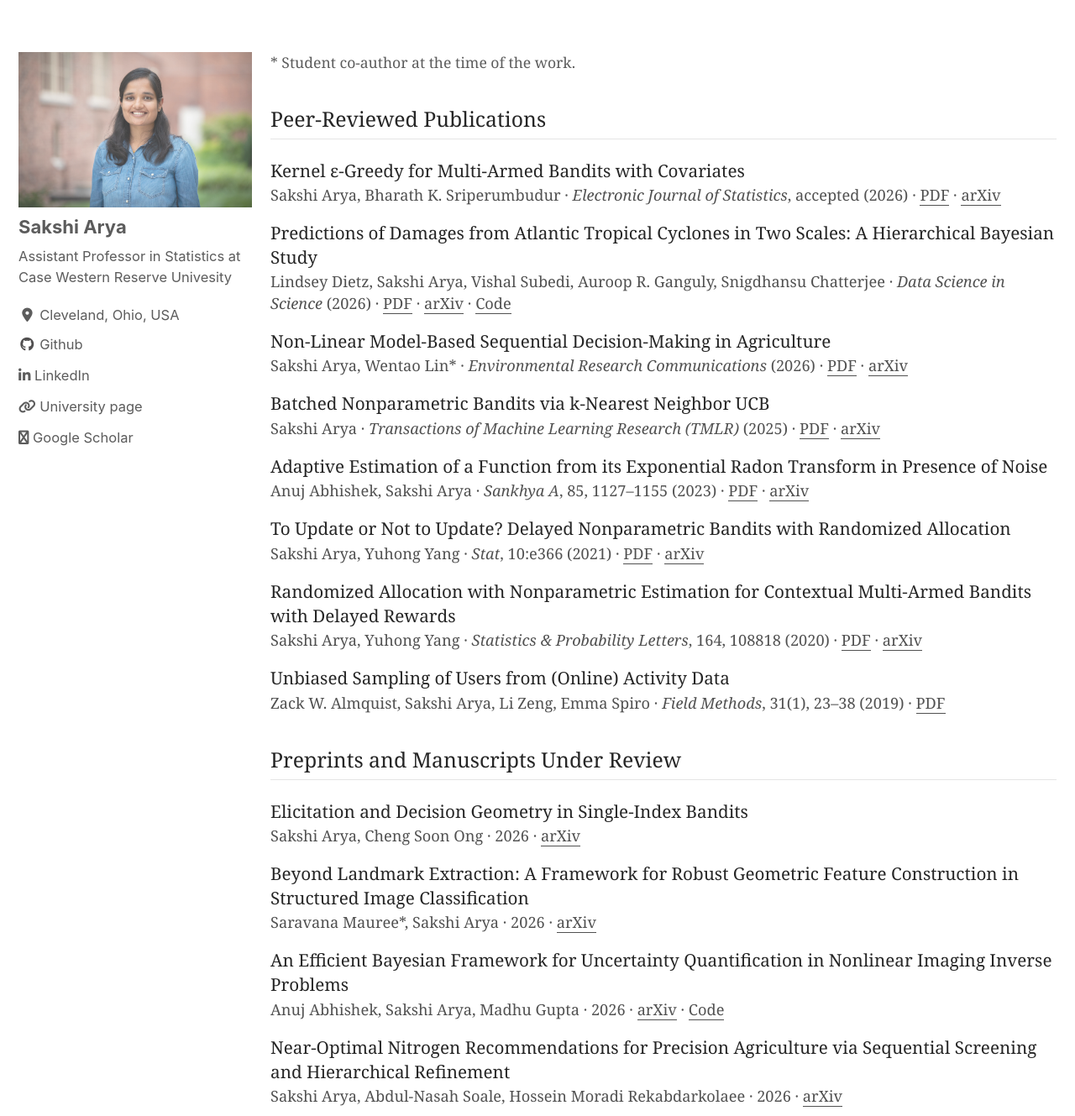
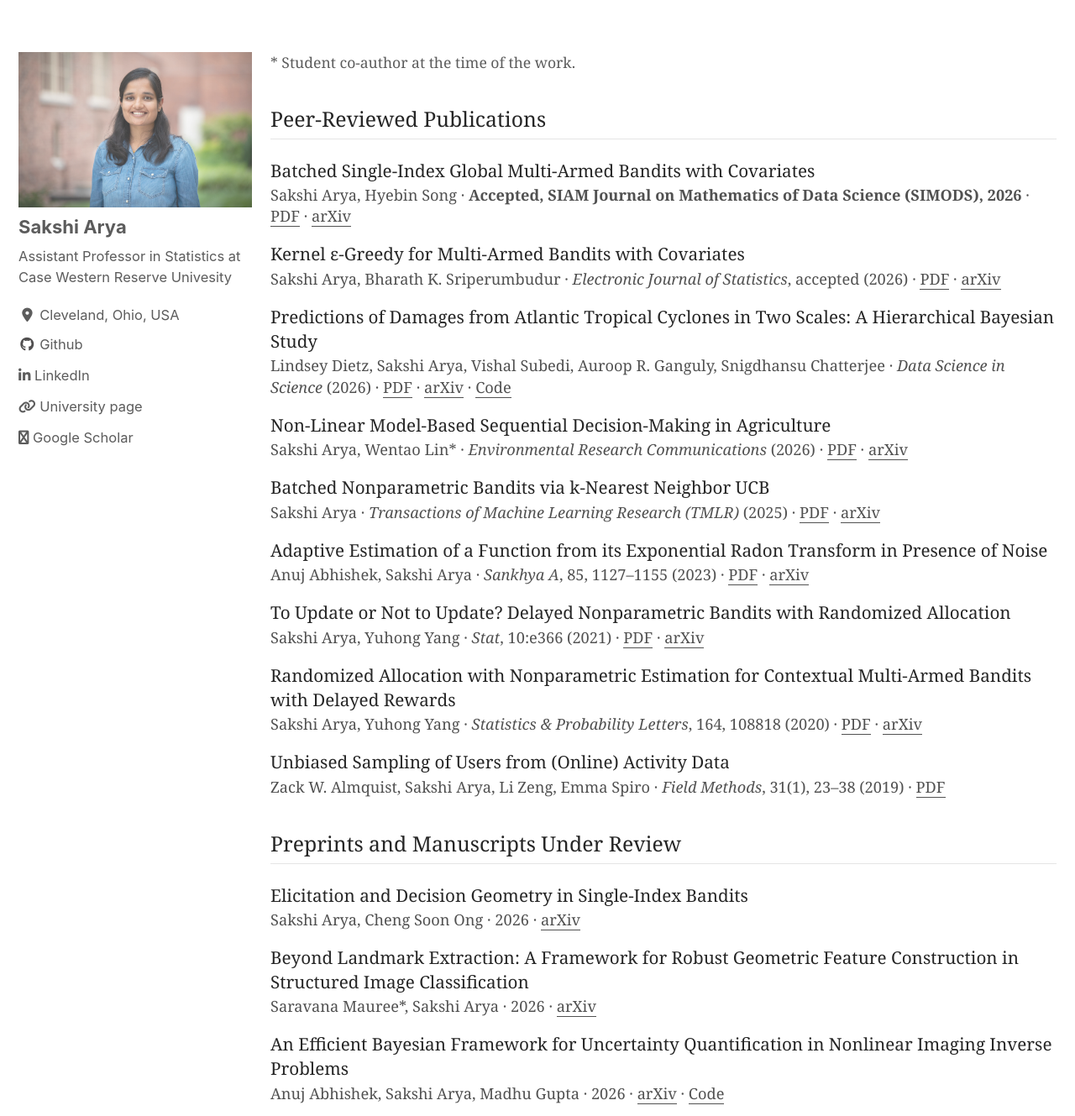
Before and after one commit to sakshiarya/sakshiarya.github.io, a Jekyll site: the page built from _pages/publications.md, in a window 1280 px wide and 1400 px high, scrolled down 262 px, cut to the strip 71-1400 px from the top of the window. Shown: the whole strip at 84% size. Built offline with Jekyll 4.4.1, drawn with Linux system fonts in a browser that asks for light colours; cached includes are drawn as plain includes; nearby versions of some CDN libraries; some of the changed text lies outside the part shown.

Commit message:
Updating website

```diff
--- a/_pages/publications.md
+++ b/_pages/publications.md
@@ -81,6 +81,19 @@ author_profile: true
 <p class="pub-note">* Student co-author at the time of the work.</p>
 
 <h2>Peer-Reviewed Publications</h2>
+
+<div class="publication">
+  <div class="pub-title">
+    Batched Single-Index Global Multi-Armed Bandits with Covariates
+  </div>
+  <div class="pub-details">
+    Sakshi Arya, Hyebin Song ·
+    <strong>Accepted, SIAM Journal on Mathematics of Data Science (SIMODS), 2026</strong> ·
+    <a href="/assets/pdf/SIRBandits.pdf">PDF</a> ·
+    <a href="https://arxiv.org/abs/2503.00565">arXiv</a>
+  </div>
+</div>
+
 
 <div class="publication">
   <div class="pub-title">Kernel ε-Greedy for Multi-Armed Bandits with Covariates</div>
@@ -206,13 +219,6 @@ author_profile: true
   </div>
 </div>
 
-<div class="publication">
-  <div class="pub-title">Batched Single-Index Global Multi-Armed Bandits with Covariates</div>
-  <div class="pub-details">
-    Sakshi Arya, Hyebin Song · Under minor revision (2025) ·
-    <a href="/assets/pdf/SIRBandits.pdf">PDF</a> ·
-    <a href="https://arxiv.org/abs/2503.00565">arXiv</a>
-  </div>
-</div>
+
 
 </div>
```
